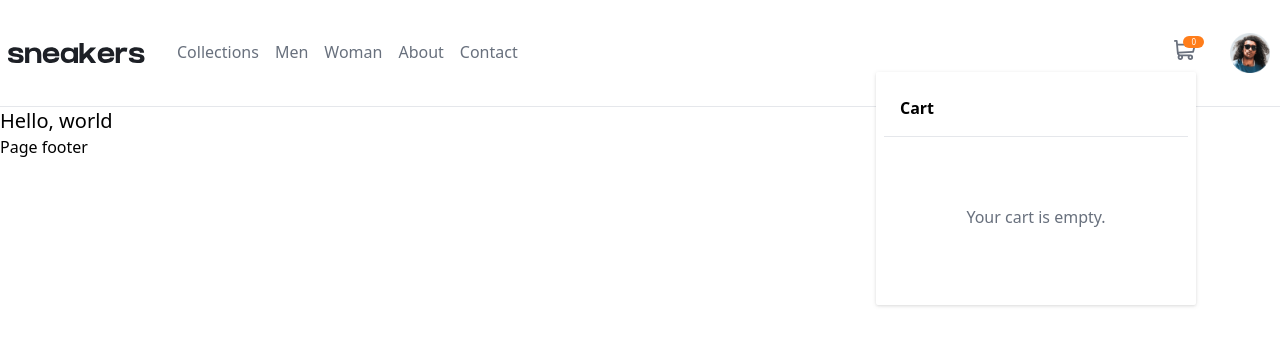
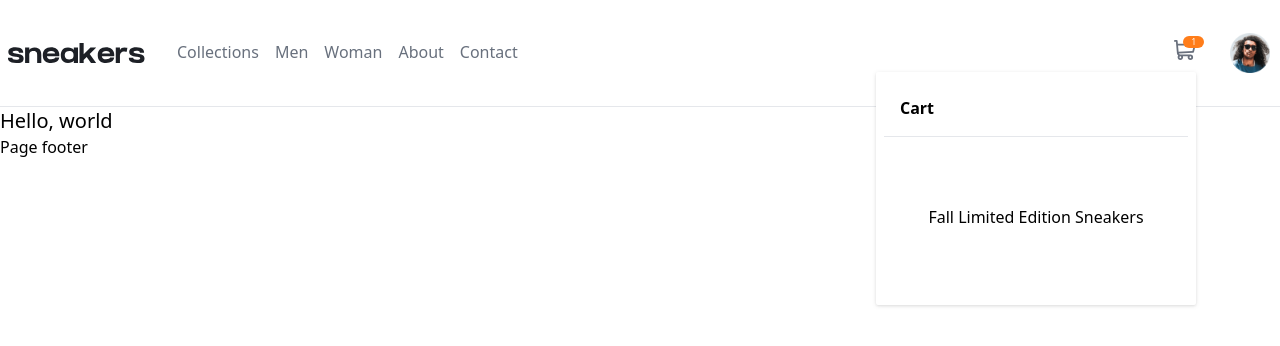
Before and after one commit to dominikrubroeder/ecommerce-product-page-website, a Next.js app: page / in a window 1280 px wide. Both pictures are taken after a click on the picture 1185 px from the left and 50 px from the top of the page. Shown: the top 346 px of the page. Built offline with nearby package versions, Linux system fonts and the light colour scheme.

Commit message:
Add cartItem data model

```diff
--- a/components/Cart.tsx
+++ b/components/cart/Cart.tsx
@@ -1,8 +1,10 @@
 import React, { useState } from 'react';
 import Image from 'next/image';
+import { ICartItem, cartItemsData } from '../../data';
 
 const Cart: React.FC = () => {
   const [isOpen, setIsOpen] = useState(false);
+  const [cartItems, setCartItems] = useState<ICartItem[]>(cartItemsData);
 
   return (
     <div className="relative">
@@ -10,8 +12,9 @@ const Cart: React.FC = () => {
         className="absolute -top-1 -right-2 z-40 flex items-center text-white text-[8px] bg-app-primary-orange px-2 rounded-full cursor-pointer"
         onClick={() => setIsOpen((previousState) => !previousState)}
       >
-        0
+        {cartItems.length}
       </div>
+
       <Image
         src="/images/icon-cart.svg"
         width={22}
@@ -27,9 +30,19 @@ const Cart: React.FC = () => {
             <div className="font-bold p-4">Cart</div>
           </header>
           <div className="flex items-center justify-center min-h-[10rem]">
-            <p className="text-app-neutral-blue-grayish-dark">
-              Your cart is empty.
-            </p>
+            {cartItems.length === 0 && (
+              <p className="text-app-neutral-blue-grayish-dark">
+                Your cart is empty.
+              </p>
+            )}
+
+            {cartItems.length > 0 && (
+              <ul>
+                {cartItems.map((cartItem, index) => (
+                  <li key={index}>{cartItem.title}</li>
+                ))}
+              </ul>
+            )}
           </div>
         </div>
       )}
--- /dev/null
+++ b/components/cart/CartItem.tsx
@@ -0,0 +1,8 @@
+import React from 'react';
+import { ICartItem } from '../../data';
+
+const CartItem: React.FC<ICartItem> = () => {
+  return <div></div>;
+};
+
+export default CartItem;
--- a/components/layout/PageHeader.tsx
+++ b/components/layout/PageHeader.tsx
@@ -1,6 +1,6 @@
 import React from 'react';
 import Image from 'next/image';
-import Cart from '../Cart';
+import Cart from '../cart/Cart';
 import PageNavigation from './PageNavigation';
 import Sidebar from './Sidebar';
 
--- a/data.ts
+++ b/data.ts
@@ -1,3 +1,33 @@
+export interface ICartItem {
+  id: string;
+  title: string;
+  value: number;
+  amount: number;
+  images: string[];
+  thumbnails: string[];
+}
+
+export const cartItemsData: ICartItem[] = [
+  {
+    id: (Date.now() + Math.random()).toString(),
+    title: 'Fall Limited Edition Sneakers',
+    value: 250,
+    amount: 2,
+    images: [
+      '/image/image-product-1.jpg',
+      '/image/image-product-2.jpg',
+      '/image/image-product-3.jpg',
+      '/image/image-product-4.jpg',
+    ],
+    thumbnails: [
+      '/image/image-product-1-thumbnail.jpg',
+      '/image/image-product-2-thumbnail.jpg',
+      '/image/image-product-3-thumbnail.jpg',
+      '/image/image-product-4-thumbnail.jpg',
+    ],
+  },
+];
+
 export const navigationData = [
   {
     title: 'Collections',
--- a/pages/index.tsx
+++ b/pages/index.tsx
@@ -8,7 +8,7 @@ const Home: NextPage = () => {
       <Head>
         <title>E-commerce product page</title>
         <meta name="description" content="Generated by create next app" />
-        <link rel="icon" href="/favicon.ico" />
+        <link rel="icon" type="image/png" href="/images/favicon-32x32.png" />
       </Head>
 
       <PageHeader />
```
